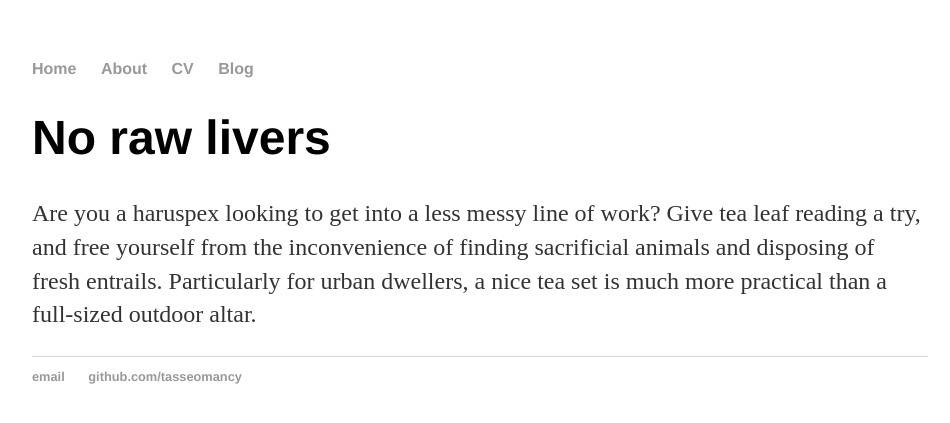
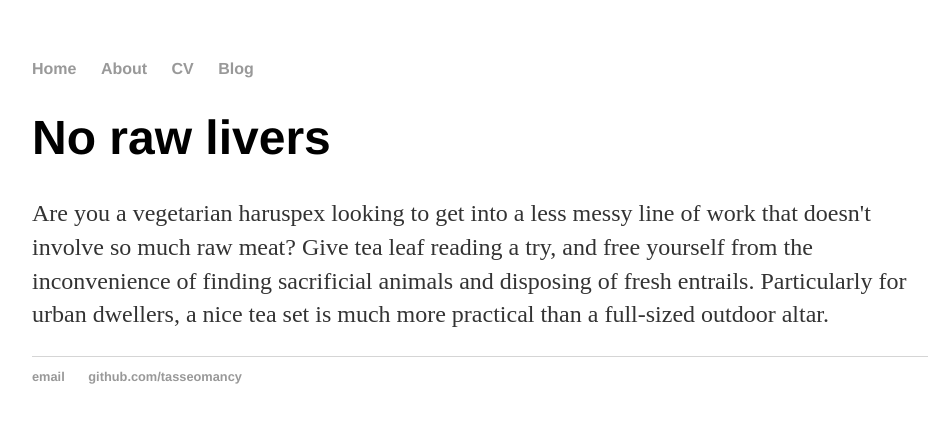
Before and after one commit to tasseomancy/tasseomancy.github.io, a Jekyll site: the page built from index.html, in a window 1280 px wide. Shown: the top 423 px of the page, without its empty margins (160-1110 px from the left). Built offline with Jekyll 4.4.1, drawn with Linux system fonts in a browser that asks for light colours.

Commit message:
Update index.html

```diff
--- a/index.html
+++ b/index.html
@@ -1,8 +1,8 @@
 ---
 layout: default
-title: Tasseomancy, or the vegetarian's alternative to hepatomancy
+title: Tasseomancy for all
 ---
 <div class="blurb">
 	<h1>No raw livers</h1>
-	<p>Are you a haruspex looking to get into a less messy line of work? Give tea leaf reading a try, and free yourself from the inconvenience of finding sacrificial animals and disposing of fresh entrails. Particularly for urban dwellers, a nice tea set is much more practical than a full-sized outdoor altar.</a></p>
+	<p>Are you a vegetarian haruspex looking to get into a less messy line of work that doesn't involve so much raw meat? Give tea leaf reading a try, and free yourself from the inconvenience of finding sacrificial animals and disposing of fresh entrails. Particularly for urban dwellers, a nice tea set is much more practical than a full-sized outdoor altar.</a></p>
 </div><!-- /.blurb -->
```
